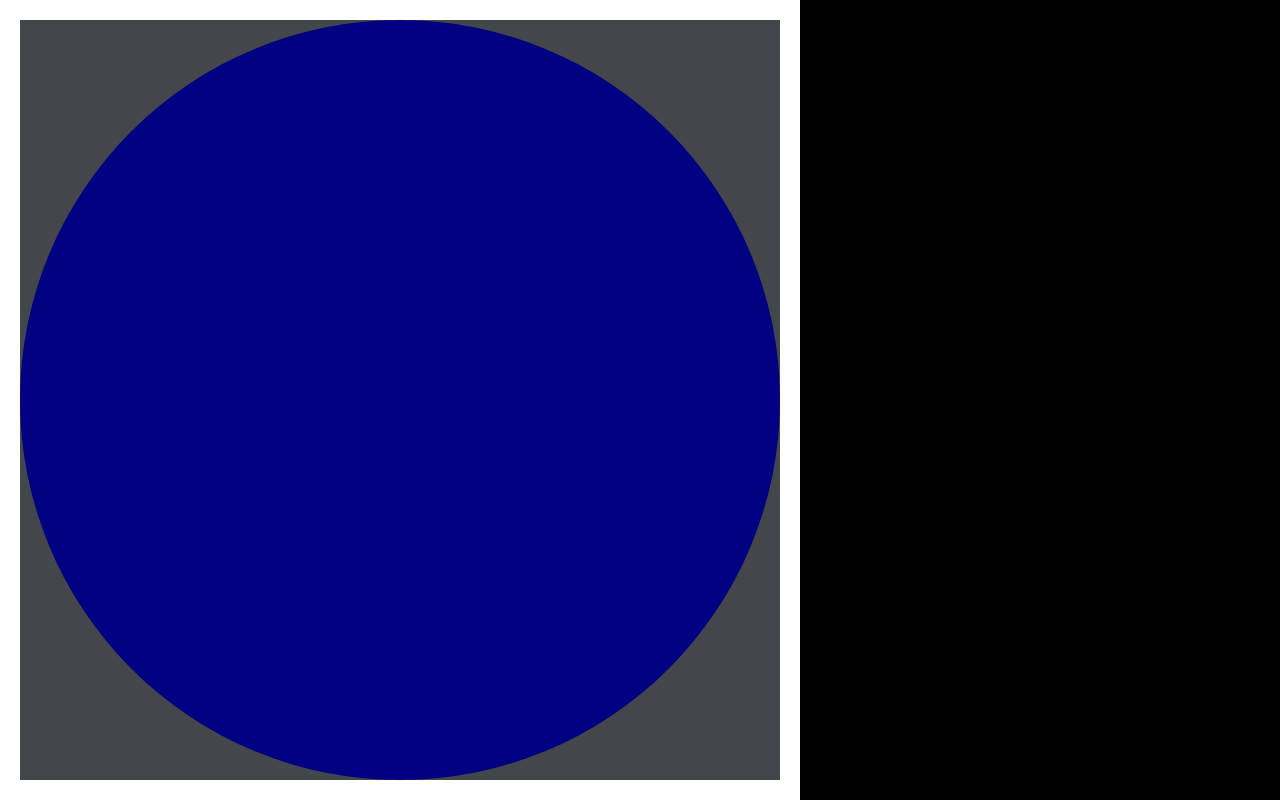
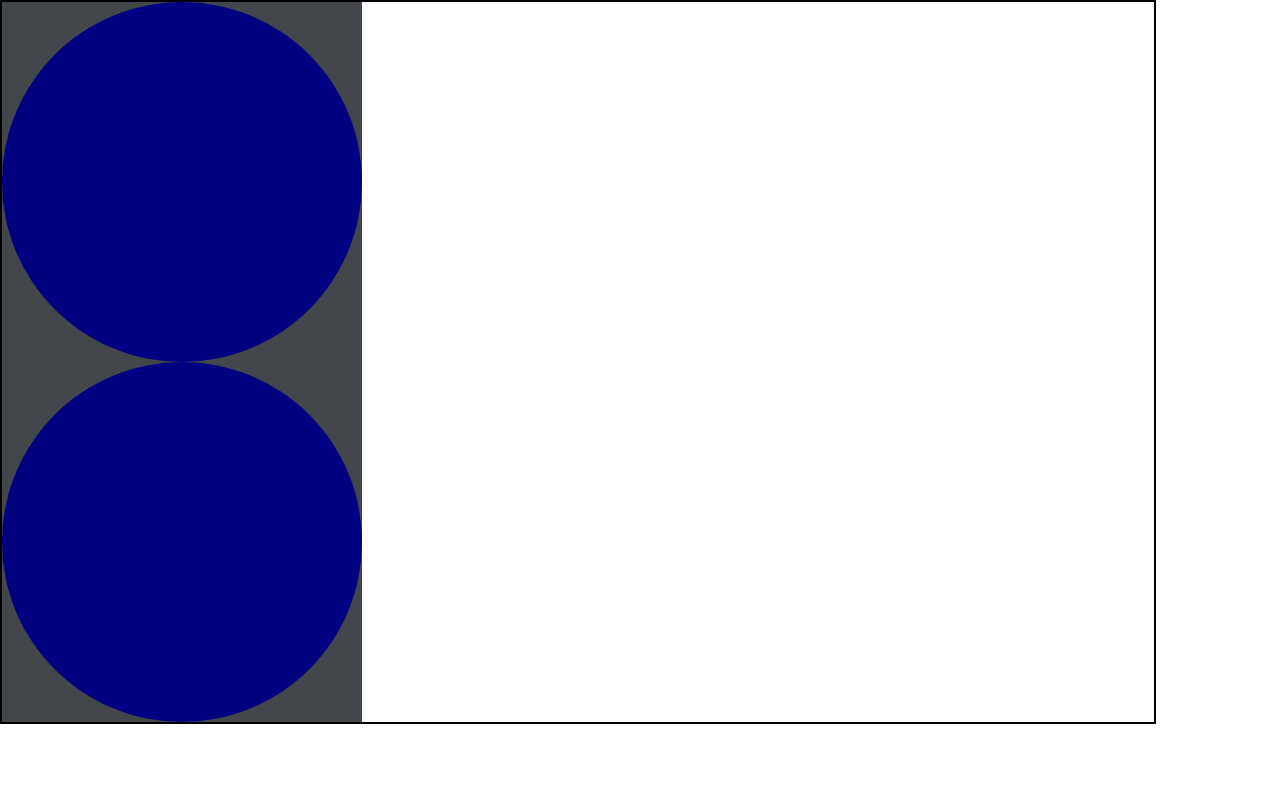
Before and after one commit to ItsNickBarry/hyperbolic-canvas, a plain HTML site: page test.html in a window 1280 px wide. Shown: the top 800 px of the page. Drawn offline with Linux system fonts and the light colour scheme.

Commit message:
add optional autoresize, reduce CSS requirement

```diff
--- a/hms.css
+++ b/hms.css
@@ -1,21 +1,25 @@
 html, body {
   height: 100%;
   margin: 0;
-  background-color: black;
+  /*background-color: black;*/
 }
 
-div.hyperbolic-canvas {
-  height: 100%;
+div.holder {
+  height: 90%;
+  width: 90%;
+  border: solid 2px black;
 }
 
+/*not required because styling is added in the HTML*/
+/*div.hyperbolic-canvas {
+  height: 100px;
+  width: 100px;
+}*/
+
 div.hyperbolic-canvas div.viewport canvas {
-  display: block;
   background-color: #000080;
 }
 
 div.hyperbolic-canvas .viewport {
-  width: calc(100% - 40px);
-  height: calc(100% - 40px);
   background-color: #43464B;
-  border: solid 20px white;
 }
--- a/lib/hc.js
+++ b/lib/HC.js
@@ -2,28 +2,47 @@
   if (typeof HyperbolicCanvas === "undefined") {
     window.HyperbolicCanvas = {};
   }
+  console.log('load hc.js')
+  var canvases = window.HyperbolicCanvas.canvases = [];
 
   var Canvas = window.HyperbolicCanvas.Canvas = function (el) {
     this.el = el;
     this.appendChildren();
-    this.autoresize();
-    this.sensor = new ResizeSensor(this.el, this.autoresize.bind(this));
+    this.resize();
+
+    if (this.hasClass('hyperbolic-canvas-autoresize')) {
+      this.sensor = new ResizeSensor(this.el, this.resize.bind(this));
+    }
   };
 
   Canvas.prototype.appendChildren = function () {
     this.viewport = document.createElement('div');
     this.canvas = document.createElement('canvas');
+
     this.viewport.className = 'viewport';
+    this.viewport.style.height = this.viewport.style.width = '100%';
+    this.canvas.style.display = 'block';
+    this.canvas.width = this.canvas.height = 0;
+
     this.el.appendChild(this.viewport);
     this.viewport.appendChild(this.canvas);
   };
 
-  Canvas.prototype.autoresize = function () {
+  Canvas.prototype.resize = function () {
+    console.log('resizing');
     this.viewport.style["max-width"] = this.viewport.style["max-height"] = null;
     var r = this.radius();
     this.canvas.width = this.canvas.height = r * 2;
     this.viewport.style["max-width"] = this.viewport.style["max-height"] = "" + (r * 2) + "px";
     this.canvas.style["border-radius"] = "" + Math.floor(r) + "px";
+  };
+
+  Canvas.prototype.hasClass = function (className) {
+    if (this.el.classList) {
+      return this.el.classList.contains(className);
+    } else {
+      return new RegExp('(^| )' + className + '( |$)', 'gi').test(this.el.className);
+    }
   };
 
   Canvas.prototype.radius = function () {
@@ -33,20 +52,7 @@
     return diameter / 2;
   };
 
-
-  // fill a canvases array with new instances of the Canvas object
-  var canvases = [];
   Array.prototype.forEach.call(document.getElementsByClassName("hyperbolic-canvas"), function (el) {
     canvases.push(new Canvas(el));
   });
-
-  // var canvas = document.getElementsByTagName("canvas")[0];
-  // var viewport = document.getElementsByClassName("viewport")[0];
-  //
-  // addEvent(window, "resize", resizeViewport);
-  // resizeViewport();
-  //
-  // var ctx = canvas.getContext("2d");
-  // var game = new Asteroids.Game();
-  // new Asteroids.GameView(canvas, game, ctx).start();
 })();
--- a/test.html
+++ b/test.html
@@ -1,14 +1,15 @@
 <!DOCTYPE html>
-<html>
+<html style="height: 100%;">
   <head>
     <title>Canvas Test</title>
     <link rel="stylesheet" type="text/css" href="hms.css">
-
   </head>
-  <body>
-    <div class="hyperbolic-canvas"></div>
-    <div class="hyperbolic-canvas"></div>
+  <body style="height: 100%;">
+    <div class="holder">
+      <div class="hyperbolic-canvas hyperbolic-canvas-autoresize" style="width: 100%; height: 50%;"></div>
+      <div class="hyperbolic-canvas" style="width: 100%; height: 50%;"></div>
+    </div>
     <script type="application/javascript" src="lib/ResizeSensor.js"></script>
-    <script type="application/javascript" src="lib/hc.js"></script>
+    <script type="application/javascript" src="lib/HC.js"></script>
   </body>
 </html>
```
Also changed, not shown: README.md.
